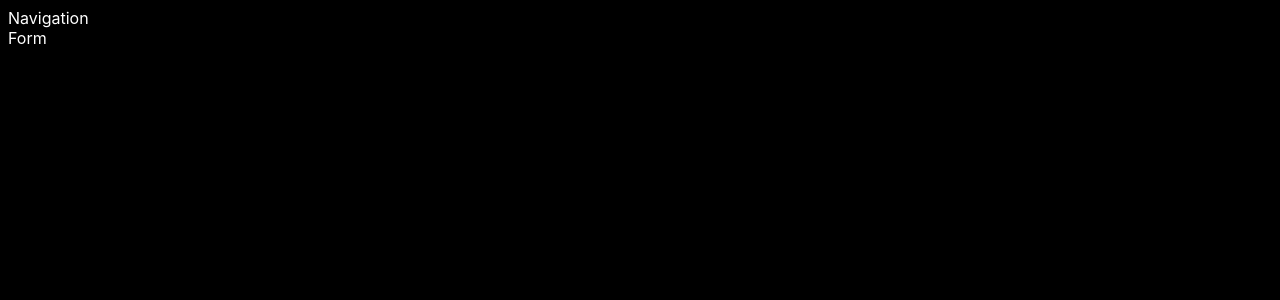
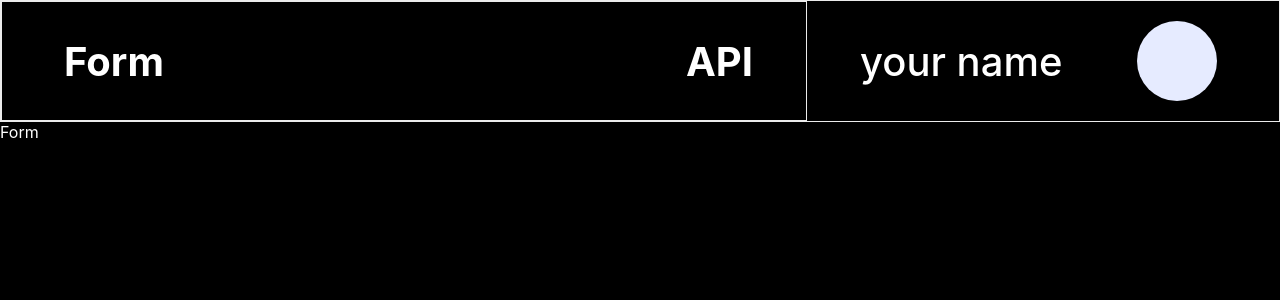
Before and after one commit to IASIKO/unilab, a React (Vite) app: page /form in a window 1280 px wide. Shown: the top 300 px of the page. Built offline with nearby package versions, Linux system fonts and the light colour scheme.

Commit message:
update navbar

```diff
--- a/src/App.jsx
+++ b/src/App.jsx
@@ -4,7 +4,6 @@ import Registration from "./pages/Registration";
 import Root from "./pages/Root";
 import Form from "./pages/Form";
 import Api from "./pages/Api";
-import "./App.css";
 
 function App() {
   const router = createBrowserRouter([
--- a/src/components/LandingContent.module.css
+++ b/src/components/LandingContent.module.css
@@ -9,7 +9,7 @@
   flex-direction: column;
   align-items: center;
   justify-content: center;
-  height: 97vh;
+  height: 100vh;
 }
 
 .landingContainer img {
--- a/src/components/Navigation.jsx
+++ b/src/components/Navigation.jsx
@@ -1,9 +1,22 @@
-import React from 'react'
+import React from "react";
+import styles from "./Navigation.module.css";
+import { Link } from "react-router-dom";
 
 const Navigation = () => {
   return (
-    <div>Navigation</div>
-  )
-}
+    <div className={styles.navWrapper}>
+      <div className={styles.routeContainer}>
+        <Link to="/form">Form</Link>
+        <Link to="/form/api">API</Link>
+      </div>
+      <div className={styles.infoContainer}>
+        <h2>your name</h2>
+        <div>
 
-export default Navigation
+        </div>
+      </div>
+    </div>
+  );
+};
+
+export default Navigation;
--- /dev/null
+++ b/src/components/Navigation.module.css
@@ -0,0 +1,53 @@
+.routeContainer {
+  grid-area: router;
+}
+.infoContainer {
+  grid-area: info;
+}
+
+.navWrapper {
+  margin: 0;
+  padding: 0;
+  height: 120px;
+  display: grid;
+  grid-template-areas: "router router router router router router router info";
+  border: 1px solid #ebebeb;
+}
+
+.routeContainer {
+  border: 1px solid #ebebeb;
+  display: flex;
+  align-items: center;
+  justify-content: space-between;
+  padding-left: 62px;
+  padding-right: 53px;
+}
+
+.routeContainer a {
+  font-weight: 700;
+  font-size: 40px;
+  text-decoration: none;
+  color: #ffffff;
+  cursor: pointer;
+}
+
+.infoContainer {
+  display: flex;
+  align-items: center;
+  justify-content: space-between;
+}
+
+.infoContainer h2 {
+  font-weight: 500;
+  font-size: 40px;
+  padding-left: 53px;
+  color: #ffffff;
+}
+
+.infoContainer div {
+  width: 80px;
+  height: 80px;
+  border-radius: 40px;
+  background-color: #e6ebff;
+  margin-right: 62px;
+}
--- a/src/components/RegistrationContent.jsx
+++ b/src/components/RegistrationContent.jsx
@@ -8,7 +8,7 @@ const RegistrationContent = () => {
   const [inputName, setInputName] = useState("");
   const [profileData, setProfileData] = useState([{ image: null, name: "" }]);
   const fileInputRef = useRef();
-  //   const navigate = useNavigate();
+    const navigate = useNavigate();
 
   const handleImageClick = () => {
     fileInputRef.current.click();
@@ -27,8 +27,7 @@ const RegistrationContent = () => {
 
   const onSignInClickHandler = () => {
     setProfileData([{ image: image, name: inputName }]);
-    // navigate("/form");
-    console.log("clicked");
+    navigate("/form");
   };
 
   return (
--- a/src/index.css
+++ b/src/index.css
@@ -4,3 +4,7 @@
   color: white;
   background-color: #000000;
 }
+
+body {
+  margin: 0;
+}
```
Also changed, not shown: src/App.css (deleted).
